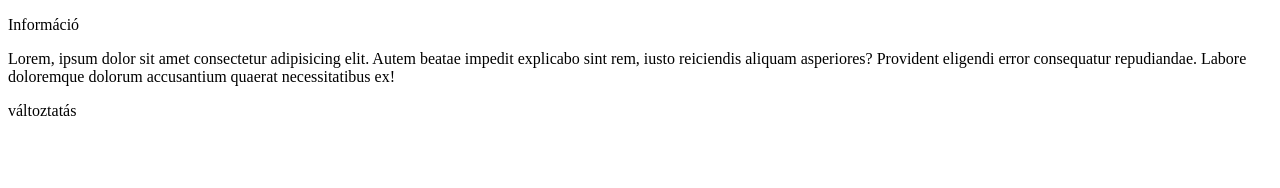
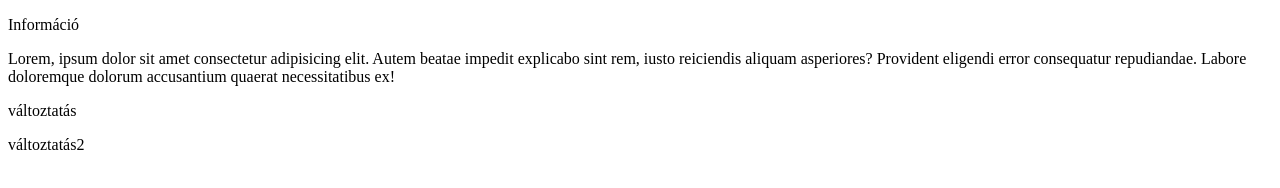
Before and after one commit to vargaszabi/Elso_Repo, a plain HTML site: page index.html in a window 1280 px wide. Drawn offline with Linux system fonts and the light colour scheme.

Commit message:
változás

```diff
--- a/index.html
+++ b/index.html
@@ -10,5 +10,6 @@
     <p>Információ</p>
     <p>Lorem, ipsum dolor sit amet consectetur adipisicing elit. Autem beatae impedit explicabo sint rem, iusto reiciendis aliquam asperiores? Provident eligendi error consequatur repudiandae. Labore doloremque dolorum accusantium quaerat necessitatibus ex!</p>
     <p>változtatás</p>
+    <p>változtatás2</p>
 </body>
 </html>
```
